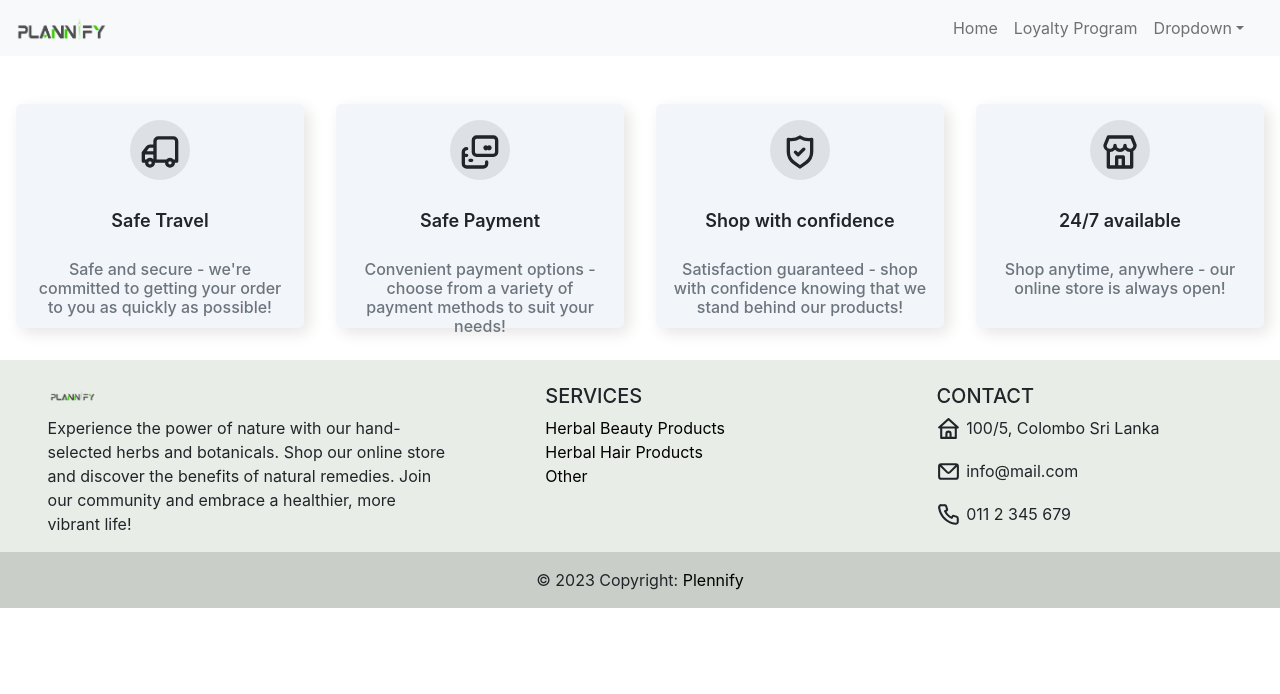
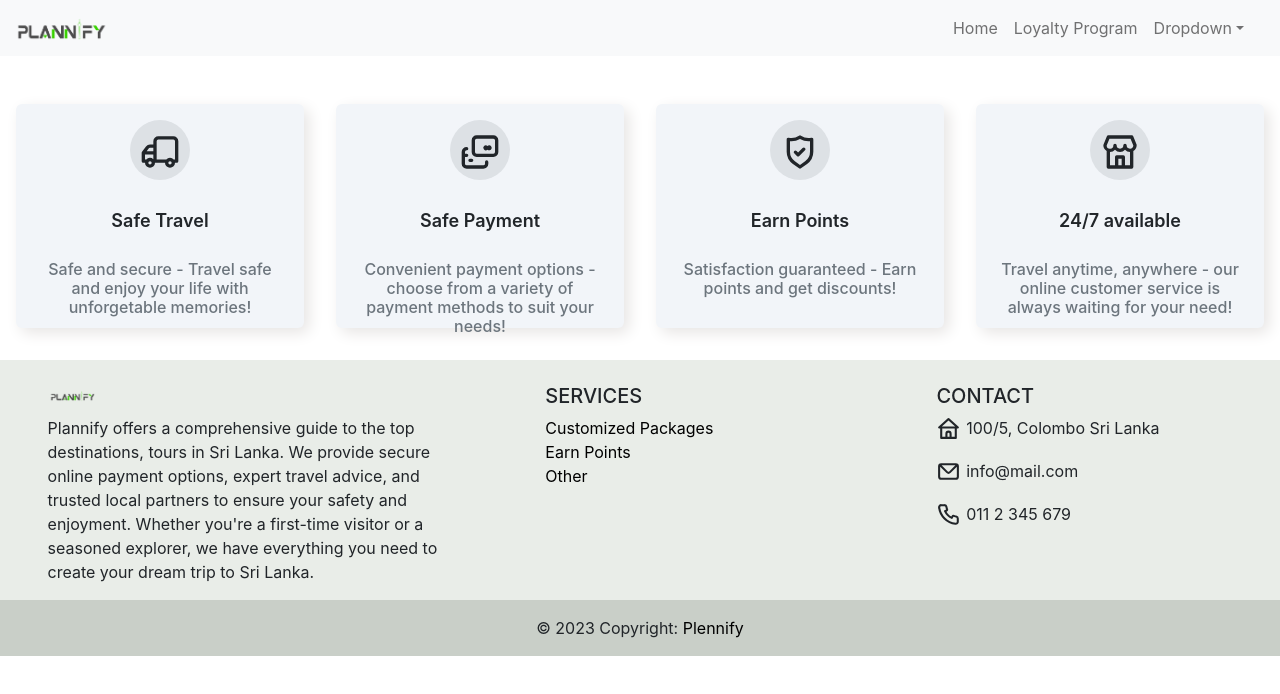
Before and after one commit to maleeshaaa/CSSE_WE_27-AF, a React (Create React App) app in the folder frontend/: page / in a window 1280 px wide. Shown: the top 694 px of the page. Built offline with nearby package versions, Linux system fonts and the light colour scheme.

Commit message:
change the footer

```diff
--- a/frontend/src/components/Home/footer.jsx
+++ b/frontend/src/components/Home/footer.jsx
@@ -26,10 +26,9 @@ const Footer = () => (
             {/* HerbMart */}
           </h5>
           <p className="text-start">
-            Experience the power of nature with our hand-selected herbs and
-            botanicals. Shop our online store and discover the benefits of
-            natural remedies. Join our community and embrace a healthier, more
-            vibrant life!
+          Plannify offers a comprehensive guide to the top destinations, tours in Sri Lanka.
+            We provide secure online payment options, expert travel advice, and trusted local partners to ensure your safety and enjoyment.
+          Whether you're a first-time visitor or a seasoned explorer, we have everything you need to create your dream trip to Sri Lanka.
           </p>
         </div>
 
@@ -39,10 +38,10 @@ const Footer = () => (
           <h5 className="text-uppercase ">Services</h5>
           <ul className="list-unstyled">
             <li>
-              <a href="/herbal-beauty" style={{textDecoration: "none", color: "black"}}>Herbal Beauty Products</a>
+              <a href="/herbal-beauty" style={{textDecoration: "none", color: "black"}}>Customized Packages</a>
             </li>
             <li>
-              <a href="/herbal-hair" style={{textDecoration: "none", color: "black"}}>Herbal Hair Products</a>
+              <a href="/herbal-hair" style={{textDecoration: "none", color: "black"}}>Earn Points</a>
             </li>
             <li>
               <a href="/other" style={{textDecoration: "none", color: "black"}}>Other</a>
--- a/frontend/src/components/Home/wrapper.jsx
+++ b/frontend/src/components/Home/wrapper.jsx
@@ -36,8 +36,8 @@ function wrapper() {
 
             {/* <Card.Text></Card.Text> */}
             <Card.Subtitle className="mb-2 text-muted">
-              Safe and secure - we're committed to getting your
-              order to you as quickly as possible!
+              Safe and secure - Travel safe and enjoy your life with
+              unforgetable memories!
             </Card.Subtitle>
             {/* <Card.Link href="#">Card Link</Card.Link>
         <Card.Link href="#">Another Link</Card.Link> */}
@@ -101,13 +101,13 @@ function wrapper() {
             <Card.Title
               style={{ fontSize: 18, fontWeight: "600", marginBottom: "2rem" }}
             >
-              Shop with confidence
+              Earn Points
             </Card.Title>
 
             {/* <Card.Text></Card.Text> */}
             <Card.Subtitle className="mb-2 text-muted">
-              Satisfaction guaranteed - shop with confidence knowing that we
-              stand behind our products!
+              Satisfaction guaranteed - Earn points and get discounts!
+
             </Card.Subtitle>
             {/* <Card.Link href="#">Card Link</Card.Link>
         <Card.Link href="#">Another Link</Card.Link> */}
@@ -141,7 +141,7 @@ function wrapper() {
 
             {/* <Card.Text></Card.Text> */}
             <Card.Subtitle className="mb-2 text-muted">
-              Shop anytime, anywhere - our online store is always open!
+              Travel anytime, anywhere - our online customer service is always waiting for your need!
             </Card.Subtitle>
             {/* <Card.Link href="#">Card Link</Card.Link>
         <Card.Link href="#">Another Link</Card.Link> */}
```
